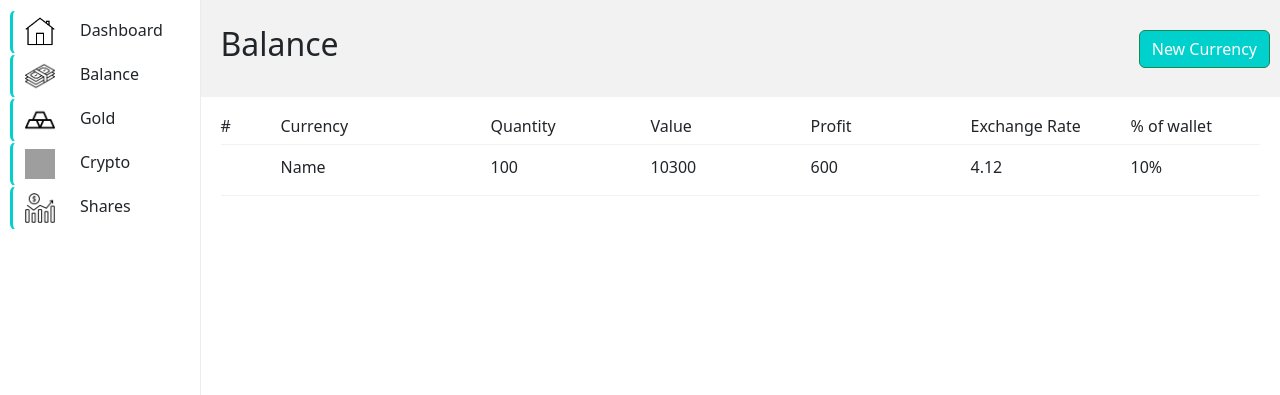
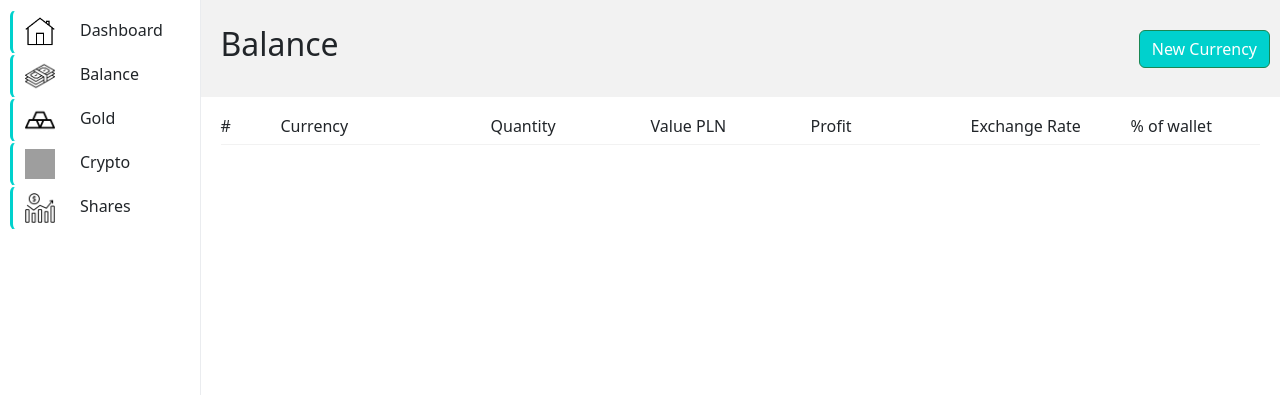
Before and after one commit to PrzemekBort/web_walletapp, a Django app: page /balance/ in a window 1280 px wide. Shown: the part 56-451 px from the top of the page. Run offline with Django 4.2, Linux system fonts and the light colour scheme; a user stored in the database is signed in; data comes from the database, SQL or seed files in the repository; both versions use the stored data as it was after the commit; grey boxes are pictures that could not be loaded.

Commit message:
- added functions to Currencies model - balance.html updated

```diff
--- a/main/templates/main/balance.html
+++ b/main/templates/main/balance.html
@@ -42,21 +42,23 @@
             <h6 style="width: 50px;">#</h6>
             <h6 style="width: 200px;">Currency</h6>
             <h6 style="width: 150px;">Quantity</h6>
-            <h6 style="width: 150px;">Value</h6>
+            <h6 style="width: 150px;">Value PLN</h6>
             <h6 style="width: 150px;">Profit</h6>
             <h6 style="width: 150px;">Exchange Rate</h6>
             <h6 style="width: 100px;">% of wallet</h6>
         </div>
         <div class="currency-list-content">
+        {% for currency in currencies %}
             <div class="currency-list-element" style="margin-top: 10px;">
-                <p style="width: 50px;">{{n}}</p>
-                <p style="width: 200px;">Name</p>
-                <p style="width: 150px;">100</p>
-                <p style="width: 150px;">10300</p>
-                <p style="width: 150px;">600</p>
-                <p style="width: 150px;">4.12</p>
-                <p style="width: 100px;">10%</p>
+                <p style="width: 50px;">#</p>
+                <p style="width: 200px;">{{currency.currency}}</p>
+                <p style="width: 150px;">{{currency.ballance}}</p>
+                <p style="width: 150px;">{{currency.get_value_in_PLN}}</p>
+                <p style="width: 150px;">#</p>
+                <p style="width: 150px;">{{currency.get_exchange_rate}}</p>
+                <p style="width: 100px;">#</p>
             </div>
+        {% endfor %}
         </div>
     </div>
 {% endblock %}
--- a/main/views.py
+++ b/main/views.py
@@ -23,13 +23,19 @@
     return render(request, 'main/dashboard.html',
                   context={
                       "amount": amount,
-                      "assets_count": count}
-                  )
+                      "assets_count": count
+                  })
 
 
 @login_required(login_url='/login')
 def balance(request):
-    return render(request, 'main/balance.html')
+    user = request.user
+    currencies = Currencies.objects.filter(owner=user)
+    return render(request, 'main/balance.html',
+                  context={
+                      "currencies": currencies,
+                      "account_value": account_value(user)
+                  })
 
 
 # ----- CUSTOM FUNCTIONS ----- #
```
Also changed, not shown: main/models.py (+16 -1 lines), db.sqlite3.
